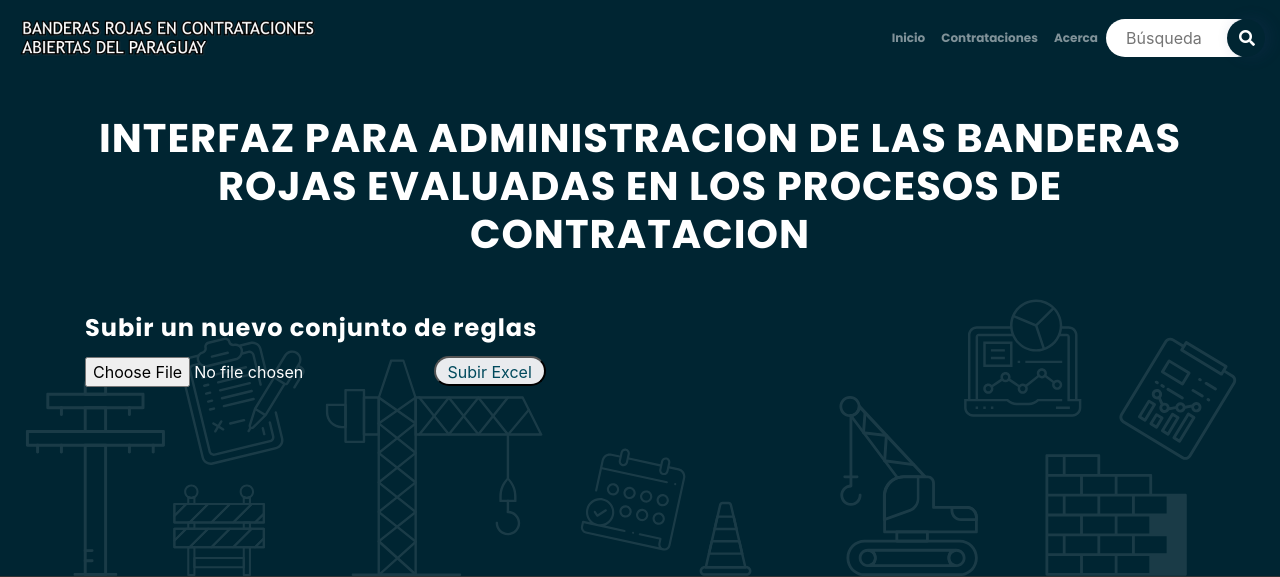
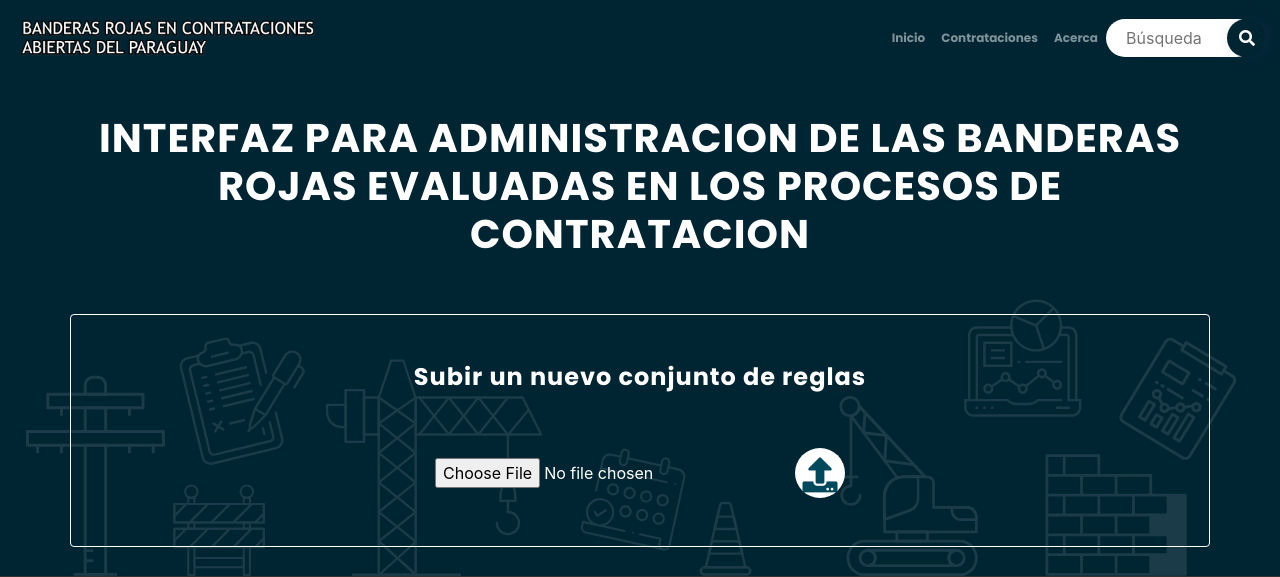
Before and after one commit to davinun99/tesis-mati-elias-app, a Django app: page /administracion-banderas/ in a window 1280 px wide. Shown: the top 577 px of the page. Run offline with Django 3.2, Linux system fonts and the light colour scheme; parts of the project's set-up code (start-up, migrations or seed data) failed here and were passed over; some libraries are stand-ins or nearby versions.

Commit message:
Estilos aplicados a uploader

```diff
--- a/portalocdspy_frontend/templates/admin/admin.html
+++ b/portalocdspy_frontend/templates/admin/admin.html
@@ -10,16 +10,24 @@
 <div class="container-fluid fondoColorPrimario fondoPrincipalPagina tamanoMinimo">
 <div class="container">
    <div class="row pb-2">
-      <div class="col-md-12 mt-5 mb-5"><h1 class="textoColorBlanco textoTitular1Grueso textoAlineadoCentrado">Interfaz para administracion de las banderas rojas evaluadas en los procesos de contratacion</h1></div>
-     <div class="col-md-12">
+      <div class="col-md-12 mt-5 mb-5">
+         <h1 class="textoColorBlanco textoTitular1Grueso textoAlineadoCentrado">Interfaz para administracion de las
+            banderas rojas evaluadas en los procesos de contratacion</h1>
+      </div>
+      <div class="col-md-12 p-5 text-center border border-white rounded">
          <h4 class="textoColorBlanco textoTitular2Grueso">
-               Subir un nuevo conjunto de reglas
+            Subir un nuevo conjunto de reglas
          </h4>
          <form method="post" enctype="multipart/form-data">
-             {% csrf_token %}
-            <input style="color: #FFFFFF;" type="file" name="document"
-               accept="application/vnd.openxmlformats-officedocument.spreadsheetml.sheet, application/vnd.ms-excel" required>
-             <button type="submit" class="etiquetaFiltro contenidoTablaCaracteristicas">Subir Excel</button>
+            {% csrf_token %}
+            <div class="pt-5 d-flex justify-content-center align-items-center">
+               <input class="text-white" type="file" name="document"
+                  accept="application/vnd.openxmlformats-officedocument.spreadsheetml.sheet, application/vnd.ms-excel"
+                  required>
+               <button type="submit" class="botonBlancoFiltroBusqueda ml-3" style="font-size: 35px;">
+                  <i class="fas fa-upload" tabindex="0"></i>
+               </button>
+            </div>
          </form>
       </div>
    </div>
```
